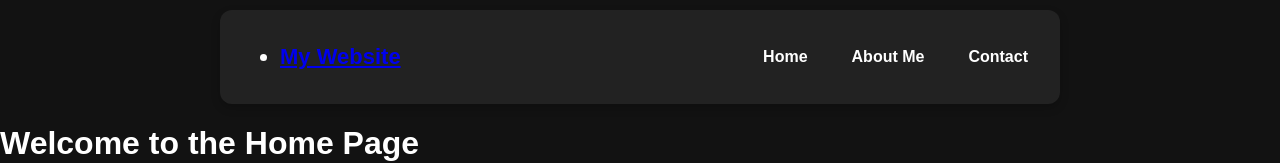
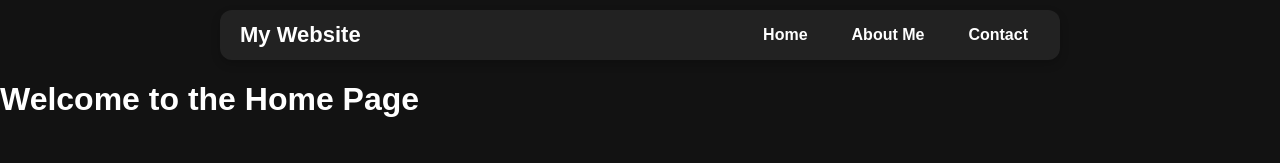
Before and after one commit to mqsy2/personal-website-finals, a Vue app in the folder personal-website/: page / in a window 1280 px wide. Shown: the top 163 px of the page. Built offline with nearby package versions, Linux system fonts and the light colour scheme; no server answers; the database is empty.

Commit message:
fdsgafsgfas

```diff
--- a/personal-website/src/components/Navbar.vue
+++ b/personal-website/src/components/Navbar.vue
@@ -56,11 +56,23 @@ nav {
   align-items: center;
 }
 
-/* Logo */
-.logo {
-  font-size: 22px;
-  font-weight: bold;
+/* Logo (My Website) */
+.logo ul {
+  list-style: none;
+  padding: 0;
+  margin: 0;
+}
+
+.logo li {
+  display: inline;
+}
+
+.logo a {
   color: white;
+  text-decoration: none; /* Removes underline */
+  font-size: 22px; /* Keeps bold size */
+  font-weight: bold; /* Keeps bold style */
+  cursor: pointer; /* Ensures it still behaves as a link */
 }
 
 /* Desktop Navbar */
```
